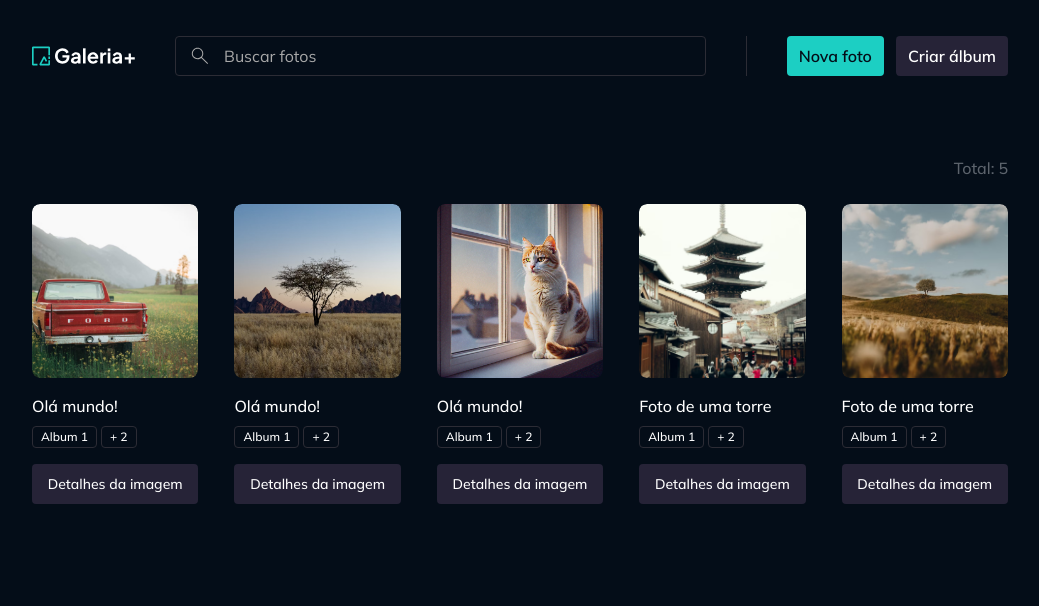
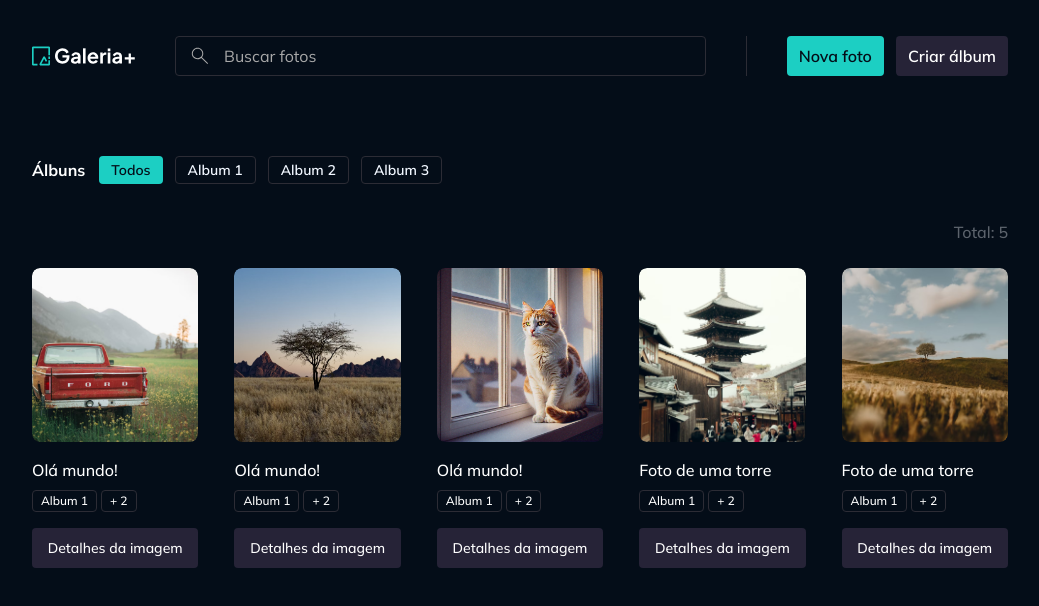
Before and after one commit to tiagolopesStudies/gallery-plus-react-fastify, a React (Vite) app in the folder apps/web/: page / in a window 1280 px wide. Shown: the top 606 px of the page, without its empty margins (120-1159 px from the left). Built offline with nearby package versions, Linux system fonts and the light colour scheme.

Commit message:
feature: criação de componente para filtragem de álbuns

```diff
--- a/apps/web/biome.json
+++ b/apps/web/biome.json
@@ -2,6 +2,13 @@
   "$schema": "https://biomejs.dev/schemas/2.3.11/schema.json",
   "root": false,
   "extends": "//",
+  "linter": {
+    "rules": {
+      "suspicious": {
+        "noArrayIndexKey": "off"
+      }
+    }
+  },
   "css": {
     "parser": {
       "tailwindDirectives": true
--- /dev/null
+++ b/apps/web/src/contexts/albums/components/albums-filter.tsx
@@ -0,0 +1,50 @@
+import cn from 'classnames'
+import Button from '@/components/button'
+import Skeleton from '@/components/skeleton'
+import Text from '@/components/text'
+import type { Album } from '../models/album'
+
+interface AlbumsFilterProps extends React.ComponentProps<'div'> {
+  albums: Album[]
+  loading?: boolean
+}
+
+export function AlbumsFilter({
+  albums,
+  loading,
+  className,
+  ...props
+}: AlbumsFilterProps) {
+  return (
+    <div
+      className={cn('flex items-center gap-3.5 overflow-x-auto', className)}
+      {...props}
+    >
+      <Text variant="heading-small">Álbuns</Text>
+      <div className="flex gap-3">
+        {!loading ? (
+          <>
+            <Button type="button" variant="primary" size="sm" className="cursor-pointer">
+              Todos
+            </Button>
+            {albums.map((album) => (
+              <Button
+                key={album.id}
+                type="button"
+                variant="ghost"
+                size="sm"
+                className="cursor-pointer"
+              >
+                {album.title}
+              </Button>
+            ))}
+          </>
+        ) : (
+          Array.from({ length: 5 }).map((_, index) => (
+            <Skeleton key={`album-button-loading-${index}`} className="w-28 h-7" />
+          ))
+        )}
+      </div>
+    </div>
+  )
+}
--- a/apps/web/src/contexts/photos/components/photo-widget.tsx
+++ b/apps/web/src/contexts/photos/components/photo-widget.tsx
@@ -1,5 +1,3 @@
-/** biome-ignore-all lint/suspicious/noArrayIndexKey: This is necessary to add a skeleton list. */
-
 import { Link } from 'react-router'
 import Badge from '@/components/badge'
 import { buttonTextVariants, buttonVariants } from '@/components/button'
--- a/apps/web/src/contexts/photos/components/photos-list.tsx
+++ b/apps/web/src/contexts/photos/components/photos-list.tsx
@@ -1,5 +1,3 @@
-/** biome-ignore-all lint/suspicious/noArrayIndexKey: This is necessary to add a skeleton list. */
-
 import Skeleton from '@/components/skeleton'
 import Text from '@/components/text'
 import type { Photo } from '../models/photo'
--- a/apps/web/src/pages/home.tsx
+++ b/apps/web/src/pages/home.tsx
@@ -1,4 +1,5 @@
 import Container from '@/components/container'
+import { AlbumsFilter } from '@/contexts/albums/components/albums-filter'
 import { PhotosList } from '@/contexts/photos/components/photos-list'
 import type { Photo } from '@/contexts/photos/models/photo'
 
@@ -58,6 +59,8 @@ const photos: Photo[] = [
 export function HomePage() {
   return (
     <Container>
+      <AlbumsFilter albums={photos[4].albuns} className="mb-9" />
+
       <PhotosList photos={photos} />
     </Container>
   )
```
